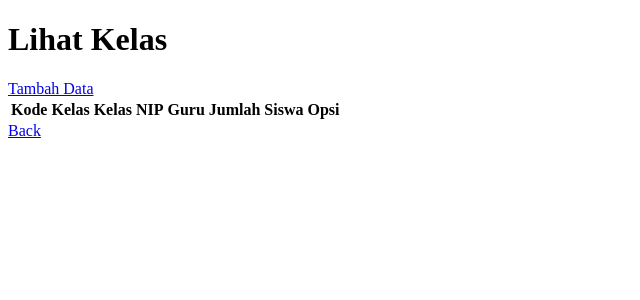
After one commit to DwiFadillah/penilaian_siswa, a PHP site: page /user/siswa/lihat-kelas.php in a window 1280 px wide. The commit adds this page. Shown: the top 300 px of the page, without its empty margins (0-640 px from the left). Run offline with PHP 8.4, Linux system fonts and the light colour scheme; data that the repository does not hold is empty.

Commit message:
Add files via upload

```diff
--- /dev/null
+++ b/user/siswa/lihat-kelas.php
@@ -0,0 +1,46 @@
+<?php
+session_start();
+include '../../config/koneksi.php';
+$sql = mysqli_query($conn, "select * from kelas")
+?>
+<!DOCTYPE html>
+<html lang="en">
+<head>
+    <meta charset="UTF-8">
+    <meta http-equiv="X-UA-Compatible" content="IE=edge">
+    <meta name="viewport" content="width=device-width, initial-scale=1.0">
+    <title>Lihat Kelas</title>
+</head>
+<body>
+    <h1>Lihat Kelas</h1>
+    <a href="form-tambah-siswa.php">Tambah Data</a>
+    <table>
+        <tr>
+            <th>Kode Kelas</th>
+            <th>Kelas</th>
+            <th>NIP</th>
+            <th>Guru</th>
+            <th>Jumlah Siswa</th>
+            <th>Opsi</th>
+        </tr>
+        <?php
+        while($data_siswa = mysqli_fetch_array($sql)){
+            ?>
+            <tr style="text-align:center;">
+                <td style="width:100px;"><?php echo $lihat_kelas['kd_kelas']; ?></td>
+                <td><?php echo $data_siswa['nama_kelas']; ?></td>
+                <td><?php echo $data_siswa['nip']; ?></td>
+                <td><?php echo $data_siswa['nama_guru']; ?></td>
+                <td><?php echo $data_siswa['jumlah_siswa']; ?></td>
+                <td>
+                    <a href="form-edit-siswa.php?nis=<?php echo $data_siswa['nis']; ?>">Edit</a>
+                    <a href="delete-siswa.php?nis=<?php echo $data_siswa['nis']; ?>">Delete</a>
+                </td>
+            </tr>
+            <?php
+        }
+        ?>
+    </table>
+    <a href="index.php">Back</a>
+</body>
+</html>
```
Also changed, not shown: database/db_penilaiansiswa.sql (+24 -1 lines), login.php (+7 -1 lines), user/siswa/index.php (added, +18 -0 lines).
